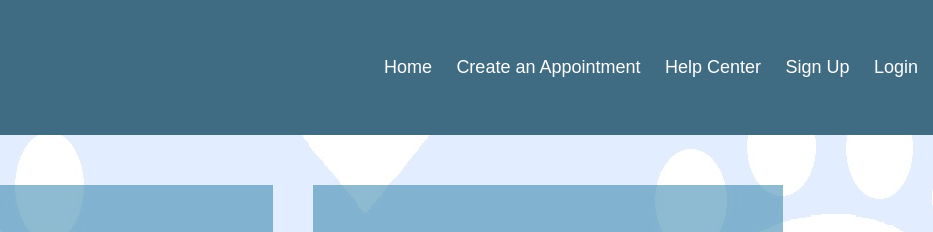
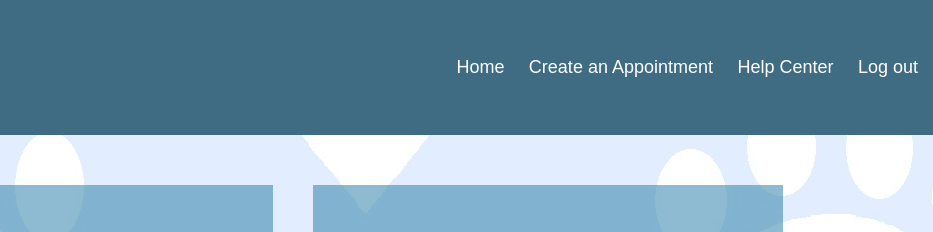
Before and after one commit to meltalizard/TechnoG6, a website: page Documents/pet-user-profile.html in a window 1280 px wide. Shown: the top 232 px of the page, 347-1280 px from the left. Drawn offline with Linux system fonts and the light colour scheme.

Commit message:
edited pet-user-profile

```diff
--- a/Documents/pet-user-profile.html
+++ b/Documents/pet-user-profile.html
@@ -17,8 +17,7 @@
             <a href="home.html">Home</a>
             <a href="appointment.html">Create an Appointment</a>
             <a href="helpcenter.html">Help Center</a>
-            <a href="register.html">Sign Up</a>
-            <a href="login.html">Login</a>
+            <a href="login.html">Log out</a>
         </div>
     </div>
 
```
